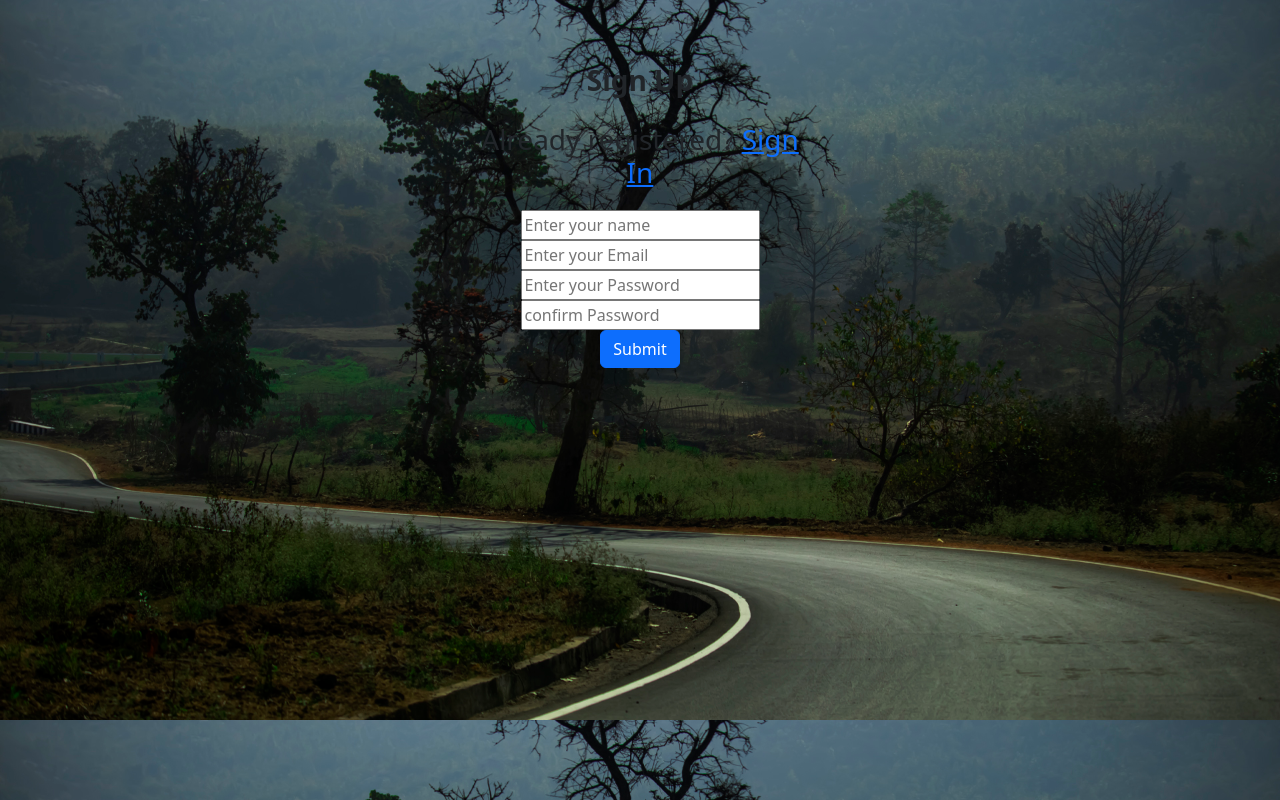
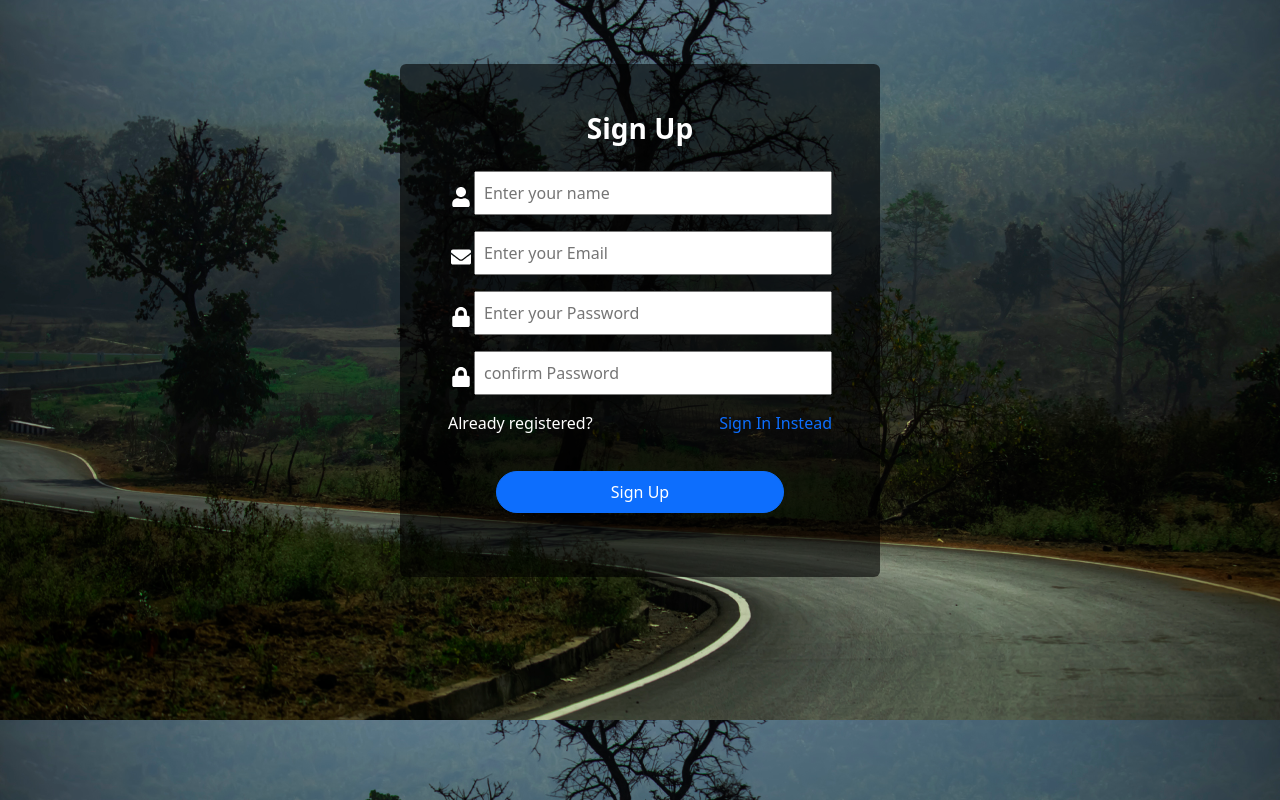
Before and after one commit to ShubhradipSarkar/vercel_ssc_deploy, a React (Create React App) app: page /signup in a window 1280 px wide. Built offline with nearby package versions, Linux system fonts and the light colour scheme; no server answers.

Commit message:
login form styled and updated

```diff
--- a/package.json
+++ b/package.json
@@ -16,6 +16,7 @@
     "react-bootstrap": "^2.7.0",
     "react-dom": "^18.2.0",
     "react-hook-form": "^7.43.7",
+    "react-icons": "^4.8.0",
     "react-router-dom": "^6.5.0",
     "react-scripts": "5.0.1",
     "react-toastify": "^9.1.1",
--- a/src/components/Login.js
+++ b/src/components/Login.js
@@ -6,6 +6,10 @@ import { useNavigate} from "react-router-dom";
 import { signInWithEmailAndPassword} from 'firebase/auth';
 import {auth} from './firebase';
 import skybg from '../../src/images/pgbg.jpg';
+import 'react-toastify/dist/ReactToastify.css';
+import { ToastContainer,toast } from 'react-toastify';
+import {FaUser,FaEnvelope,FaLock,FaLongArrowAltRight} from "react-icons/fa"
+
 function Login(){
 
     const [user, setUser]=useState({
@@ -42,6 +46,9 @@ function Login(){
                 console.log(res);
 
                 navigate('/');
+                toast.success('Success Notification !', {
+                    position: toast.POSITION.BOTTOM_CENTER
+                });
                 console.log('welcome');
             }
         ).catch(
@@ -64,20 +71,34 @@ function Login(){
             {console.log(user)}
             <center>
 
-            <Form className="loginform">
+            <Form className="loginform  rounded-3  p-5" style={{width:"30rem", background:"rgba(0,0,0,0.5)"}}>
                 <center>
-                <h3 className='logintext'>Sign In</h3>
+                <h3 className='logintext text-white'>Sign In</h3>
                 </center>
 
 
-                <div className='orsignup'><h3>Not registered yet? <Link to="/signup" className="navE">Sign Up</Link></h3></div>
 
-            <input type="text" name="email" value={user.email} onChange={handleChange} placeholder="Enter your Email" autoComplete='off'    ></input>
-            <input type="password" name="password" value={user.password} onChange={handleChange}  placeholder="Enter your Password" autoComplete='off'></input>
+
+                <div className='d-flex align-items-center'>
+            <FaEnvelope size={28} color={"white"} className="center pb-2"/>
+            <input type="text" name="email"  className="w-100 p-2 mb-3" value={user.email} onChange={handleChange} placeholder="Enter your Email" autoComplete='off'    ></input>
+            </div>
+
+            <div className='d-flex align-items-center'>
+
+            <FaLock size={28} color={"white"} className="center pb-2"/>
+            <input type="password" name="password"  className="w-100 p-2 mb-3" value={user.password} onChange={handleChange}  placeholder="Enter your Password" autoComplete='off'></input>
+            </div>
+
+            <div className='orsignup text-white d-flex justify-content-between m-2 pl-3'>
+            <p>Not registered yet? </p>
+            <p><Link to="/signup" className="navE text-decoration-none text-danger">Sign Up</Link></p>
+
+            </div>
 
             <center><b className='errmsg'>{errorMSG } </b></center>
-            <Button variant="primary" type="submit" onClick={loginf}>
-                Submit
+            <Button variant="primary" className='w-75 mt-2 ml-4 rounded-pill' type="submit" onClick={loginf}>
+                Login
             </Button>
 
             {/* //////////////////////////////////////////// */}
--- a/src/components/Signup.js
+++ b/src/components/Signup.js
@@ -1,98 +1,153 @@
-import React,{useState} from 'react';
-import Button from 'react-bootstrap/Button';
-import Form from 'react-bootstrap/Form';
-import {Link, useNavigate} from "react-router-dom";
-import {createUserWithEmailAndPassword, updateProfile} from 'firebase/auth';
-import {auth} from './firebase';
+import React, { useState } from "react";
+import Button from "react-bootstrap/Button";
+import Form from "react-bootstrap/Form";
+import { Link, useNavigate } from "react-router-dom";
+import { createUserWithEmailAndPassword, updateProfile } from "firebase/auth";
+import { auth } from "./firebase";
+import { ToastContainer, toast } from "react-toastify";
+import "react-toastify/dist/ReactToastify.css";
+import { FaUser, FaEnvelope, FaLock } from "react-icons/fa";
 
-function Signup(){
-    const navigate=useNavigate();
-    const [user, setUser]=useState({
-        name:"",
-        email:"",
-        password:"",
-        cpassword:""
+function Signup() {
+  const navigate = useNavigate();
+  const [user, setUser] = useState({
+    name: "",
+    email: "",
+    password: "",
+    cpassword: "",
   });
-    const [errorMSG,setErrorMSG]=useState("");
+  const [errorMSG, setErrorMSG] = useState("");
 
-    const handleChange=(e)=>{
-
+  const handleChange = (e) => {
     // // name=e.target.name;
     // // value=e.target.value;
 
-        const {name, value}=e.target;
-        console.log(name,value);
-        setUser({...user,[name]:value})
-    }
+    const { name, value } = e.target;
+    console.log(name, value);
+    setUser({ ...user, [name]: value });
+  };
 
-    const register=(e)=>{
+  const register = (e) => {
+    toast("button Clicked");
     e.preventDefault();
-        if(!user.name || !user.email || !user.password )
-        {
+    if (!user.name || !user.email || !user.password) {
+      toast("Please fill all fields!");
       setErrorMSG("Fill all fields");
 
       return;
     }
-        if(user.password!==user.cpassword )
-        {
+    if (user.password !== user.cpassword) {
       setErrorMSG("password you are confirming is not same");
 
       return;
     }
     setErrorMSG("");
 
-
     console.log(user);
     console.log(`name is ${user.name}`);
-        createUserWithEmailAndPassword(auth,user.email,user.password).then(
-            (res)=>{
+    createUserWithEmailAndPassword(auth, user.email, user.password)
+      .then((res) => {
         console.log(res);
         const peeps = res.user;
-                updateProfile(peeps,{
-
+        updateProfile(peeps, {
           displayName: user.name,
           // disPlayemail: user.email
         });
-                navigate('/login');
-                console.log('registered');
-            }
-        ).catch(
-            (err)=>{
+        toast.success("Success Notification !", {
+          position: toast.POSITION.BOTTOM_CENTER,
+        });
+        navigate("/login");
+        console.log("registered");
+      })
+      .catch((err) => {
         // setErrorMSG(err.message);
         console.log(err.message);
-                if(err.message==='Firebase: Error (auth/email-already-in-use).')
-                {
-                    setErrorMSG('already registered');
+        toast.error(err.message);
+        if (err.message === "Firebase: Error (auth/email-already-in-use).") {
+          setErrorMSG("already registered");
         }
-            }
-        );
-    }
+      });
+  };
 
-    return(
-
+  return (
     <div>
       <center>
-            <Form className="loginform">
+        <Form
+          className="loginform  rounded p-5"
+          style={{ width: "30rem", background: "rgba(0,0,0,0.6)" }}
+        >
           <center>
-                <h3 className='logintext'>Sign Up</h3>
-
+            <h3 className="logintext text-white">Sign Up</h3>
           </center>
 
-                <div className='orsignup'><h3 >Already registered? <Link to="/login" className="navE">Sign In</Link></h3></div>
+          <div className="d-flex align-items-center">
+            <FaUser size={28} color={"white"} className="center pb-2" />
+            <input
+              type="text"
+              name="name"
+              value={user.name}
+              className="w-100 p-2 mb-3 "
+              onChange={handleChange}
+              placeholder="Enter your name"
+            ></input>
+          </div>
 
-            <input type="text" name="name" value={user.name} onChange={handleChange} placeholder="Enter your name"></input>
-            <input type="text" name="email" value={user.email} onChange={handleChange} placeholder="Enter your Email"></input>
-            <input type="password" name="password" value={user.password} onChange={handleChange}  placeholder="Enter your Password" ></input>
-            <input type="password" name="cpassword" value={user.cpassword} onChange={handleChange}  placeholder="confirm Password" ></input>
+          <div className="d-flex align-items-center">
+            <FaEnvelope size={28} color={"white"} className="center pb-2" />
+            <input
+              type="text"
+              name="email"
+              value={user.email}
+              className="w-100 p-2 mb-3"
+              onChange={handleChange}
+              placeholder="Enter your Email"
+            ></input>
+          </div>
 
-            <center><b className='errmsg'>{errorMSG}</b></center>
-            <Button variant="primary" type="submit" onClick={register}>
-                Submit
+          <div className="d-flex align-items-center">
+            <FaLock size={28} color={"white"} className="center pb-2" />
+            <input
+              type="password"
+              name="password"
+              value={user.password}
+              className="w-100 p-2 mb-3"
+              onChange={handleChange}
+              placeholder="Enter your Password"
+            ></input>
+          </div>
+
+          <div className="d-flex align-items-center">
+            <FaLock size={28} color={"white"} className="center pb-2" />
+            <input
+              type="password"
+              name="cpassword"
+              value={user.cpassword}
+              className="w-100 p-2 mb-3"
+              onChange={handleChange}
+              placeholder="confirm Password"
+            ></input>
+          </div>
+
+          <div className='orsignup text-white d-flex justify-content-between ml-3 pl-3'>
+            <p>Already registered?
+            </p>
+            <p><Link to="/login" className="navE text-decoration-none">Sign In Instead</Link></p>
+        </div>
+
+          <center>
+            <b className="errmsg">{errorMSG}</b>
+          </center>
+          <Button
+            variant="primary"
+            type="submit"
+            className="w-75 p-2 mb-3 rounded-pill"
+            onClick={register}
+          >
+            Sign Up
           </Button>
         </Form>
       </center>
-
     </div>
-    )
+  );
 }
 export default Signup;
```
Also changed, not shown: src/App.js (+18 -3 lines), 1 other file (tests, documents, lock files or other folders). Lines whose indentation alone changed are shown as unchanged.
